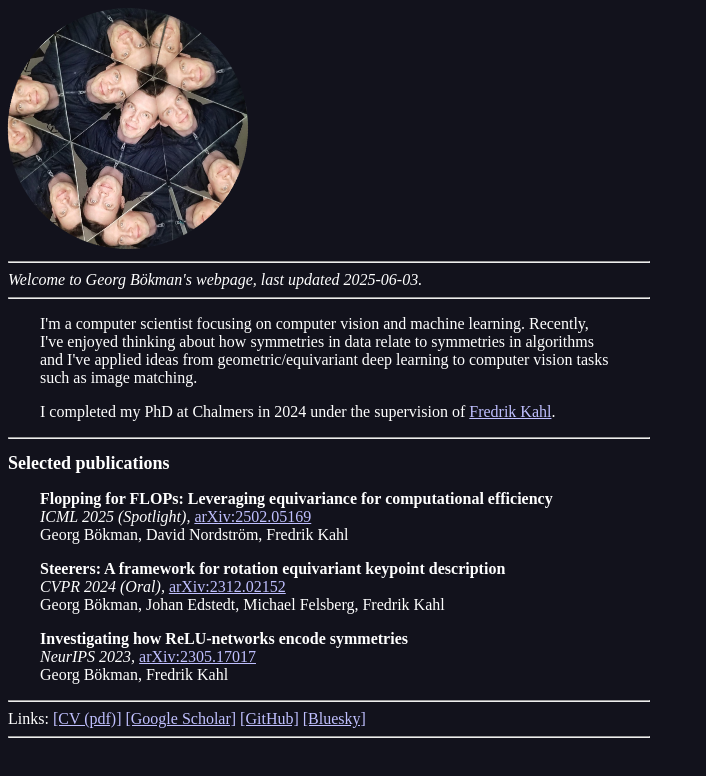
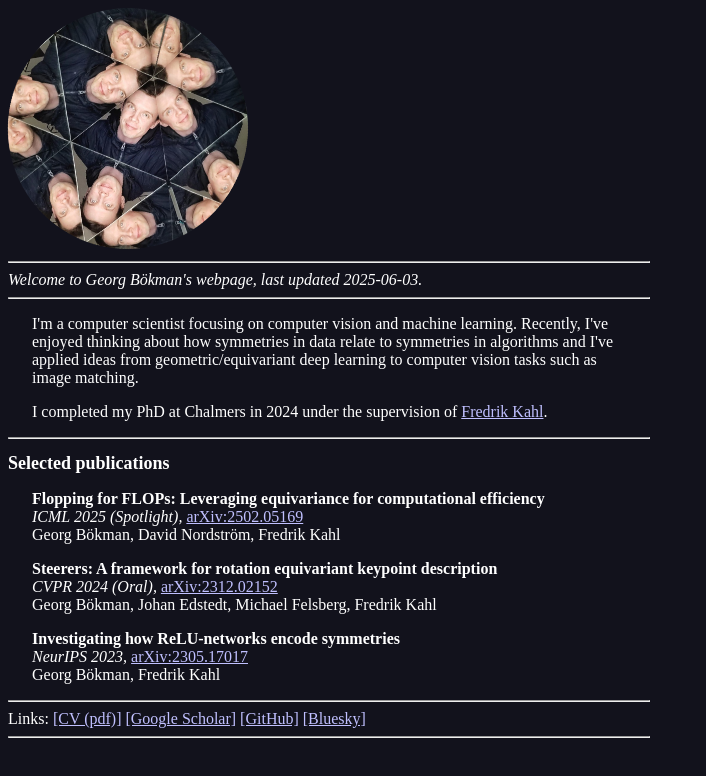
Before and after one commit to georg-bn/georg-bn.github.io, a plain HTML site: page index.html in a window 1280 px wide. Shown: the whole page, without its empty margins (0-706 px from the left). Drawn offline with Linux system fonts and the light colour scheme.

Commit message:
Minimal CSS update

```diff
--- a/my.css
+++ b/my.css
@@ -13,13 +13,14 @@ footer {
     color: #ffffff;
 }
 p {
-    margin-left: 4ch;
-    margin-right: 4ch;
-    max-width: 72ch;
+    margin-left: 3ch;
+    margin-right: 3ch;
+    max-width: 74ch;
     white-space: wrap;
 }
 hr {
     color: #707090;
+    width: 80ch;
     max-width: 80ch;
     margin-left: 0;
 }
```
